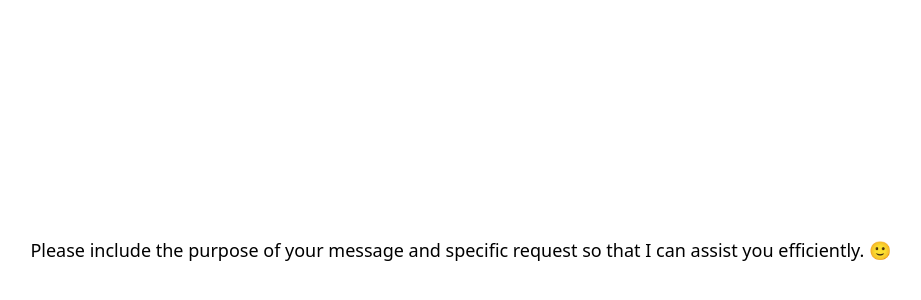
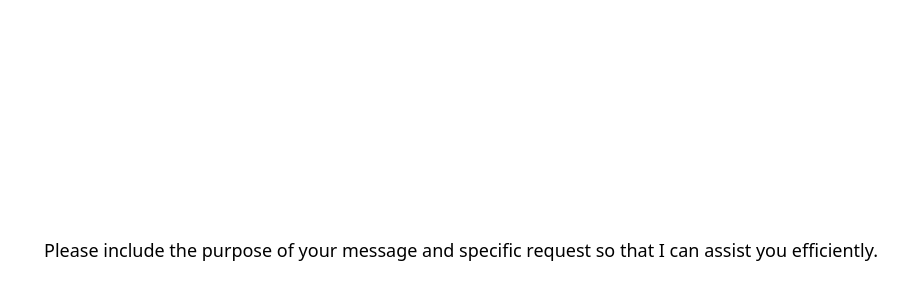
Before and after one commit to Thani14/Notice, a plain HTML site: page index.html in a window 1280 px wide. Shown: the part 150-450 px from the top of the page, without its empty margins (179-1100 px from the left). Drawn offline with Linux system fonts and the light colour scheme.

Commit message:
Remove emojis

```diff
--- a/index.html
+++ b/index.html
@@ -11,7 +11,8 @@
 		</style>
 	</head>
 	<body>
+
 		<!-- Hello There Dev!-->
-	Please include the purpose of your message and specific request so that I can assist you efficiently. 🙂
+	Please include the purpose of your message and specific request so that I can assist you efficiently.
 	</body>
 </html>
```
